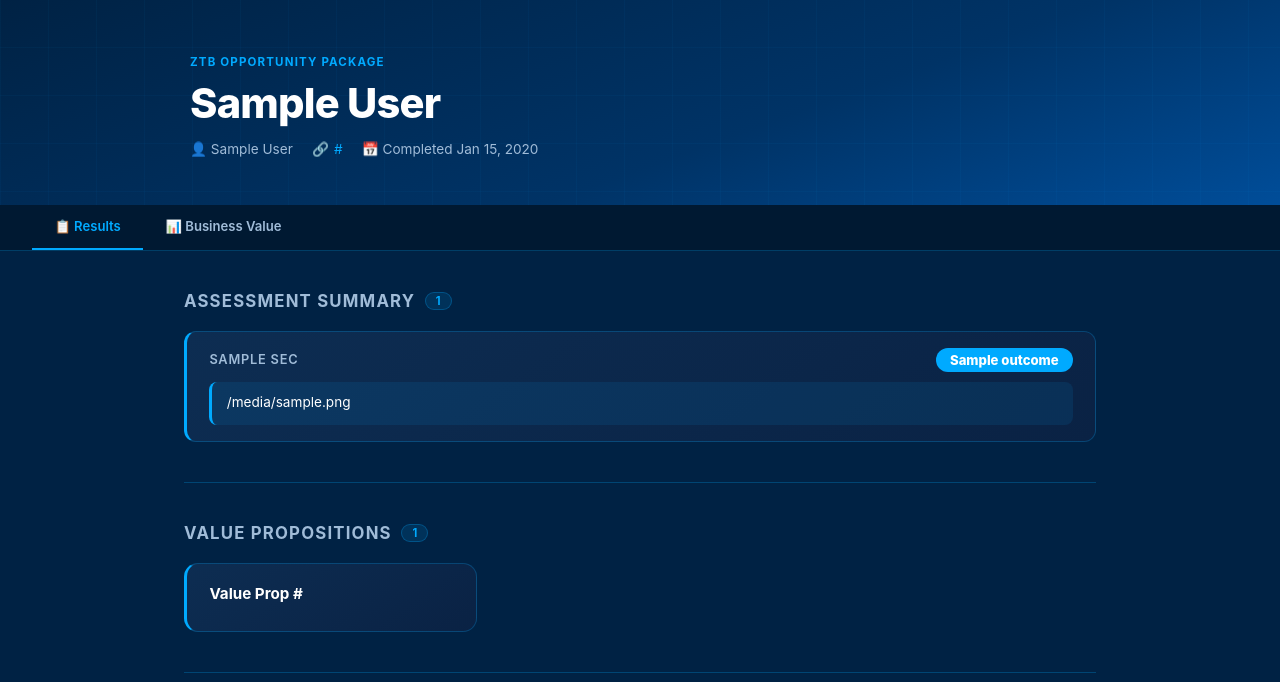
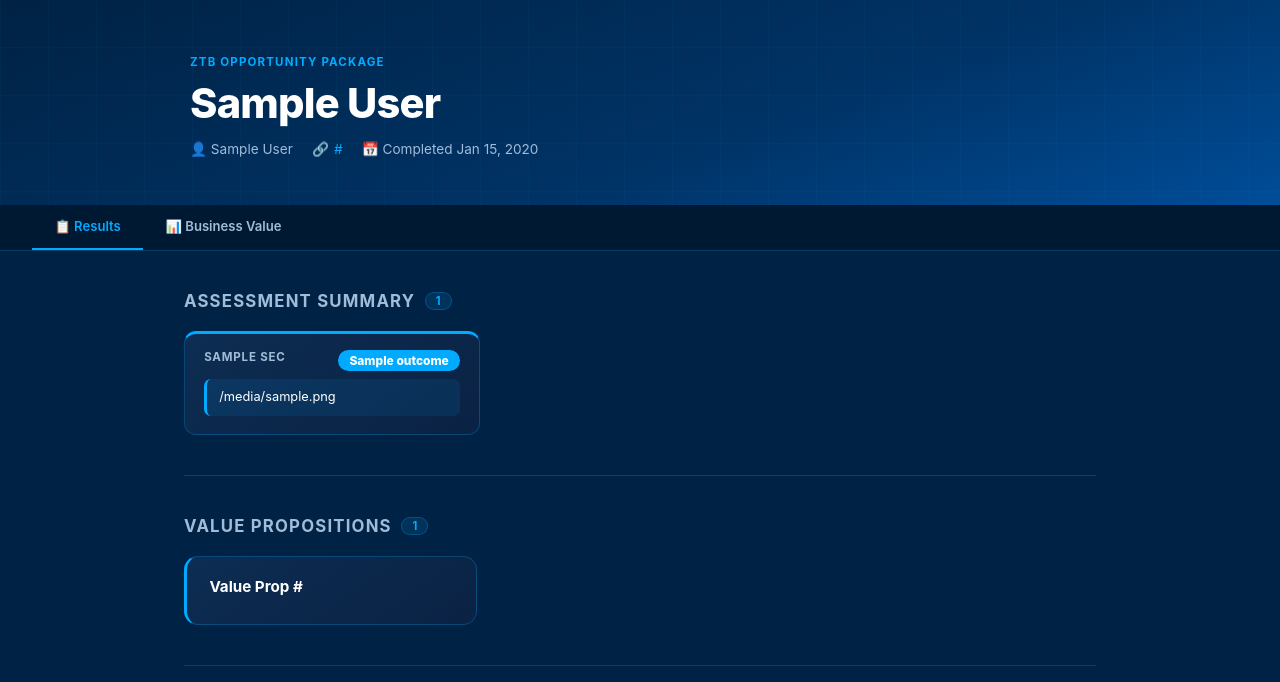
Before and after one commit to rakeshsharma91/ztb-super-app, a Flask app: template templates/user_results.html in a window 1280 px wide. Shown: the part 59-741 px from the top of the page. Run offline with Flask 3, Linux system fonts and the light colour scheme; tables that the repository leaves empty hold one stand-in row (values such as "Sample post"); the template is opened without the code that fills it: values that come from a table or form of the project are taken from there, most other values are stand-ins (such as "Sample title", 1, 10 or a date in 2020).

Commit message:
Redesign assessment summary as compact 3-col tiles

```diff
--- a/templates/user_results.html
+++ b/templates/user_results.html
@@ -46,18 +46,60 @@
     .section-badge { background: rgba(0,170,255,0.12); border: 1px solid rgba(0,170,255,0.28); border-radius: 20px; padding: 1px 10px; font-size: 0.7rem; font-weight: 700; color: var(--accent); }
     .section-divider { border: none; border-top: 1px solid var(--border); margin: 2.5rem 0; }
 
-    /* ── ASSESSMENT SUMMARY ── */
-    .summary-grid { display: flex; flex-wrap: wrap; gap: 12px; }
-    .summary-card { background: linear-gradient(145deg, #0d2d52, #0a2244); border: 1px solid var(--border); border-left: 3px solid var(--accent); border-radius: 12px; padding: 1rem 1.4rem; display: flex; align-items: center; justify-content: space-between; gap: 1.5rem; flex: 1 1 220px; min-width: 200px; transition: border-color 0.2s, box-shadow 0.2s; }
-    .summary-card:hover { border-color: var(--accent); box-shadow: 0 4px 20px rgba(0,170,255,0.1); }
-    .summary-card-name { font-size: 0.8rem; font-weight: 600; color: var(--text-muted); text-transform: uppercase; letter-spacing: 0.06em; }
-    .summary-card-outcome { background: var(--accent); color: var(--navy-dark); font-size: 0.82rem; font-weight: 800; padding: 4px 14px; border-radius: 20px; white-space: nowrap; }
-    .summary-card-banner { background: linear-gradient(145deg, #0d2d52, #0a2244); border: 1px solid var(--border); border-radius: 12px; padding: 1rem 1.4rem; flex: 1 1 100%; width: 100%; transition: border-color 0.2s, box-shadow 0.2s; }
-    .summary-card-banner:hover { box-shadow: 0 4px 20px rgba(0,0,0,0.2); }
-    .summary-card-banner-top { display: flex; align-items: center; justify-content: space-between; gap: 1rem; margin-bottom: 0.65rem; }
-    .summary-card-banner-name { font-size: 0.8rem; font-weight: 600; color: var(--text-muted); text-transform: uppercase; letter-spacing: 0.06em; }
-    .summary-card-banner-outcome { font-size: 0.82rem; font-weight: 800; padding: 4px 14px; border-radius: 20px; white-space: nowrap; color: #fff; }
-    .summary-card-banner-text { font-size: 0.85rem; line-height: 1.6; color: var(--white); padding: 0.65rem 0.9rem; border-radius: 8px; border-left: 3px solid; }
+    /* ── ASSESSMENT SUMMARY TILES ── */
+    .summary-grid {
+      display: grid;
+      grid-template-columns: repeat(3, 1fr);
+      gap: 12px;
+    }
+    @media (max-width: 900px) { .summary-grid { grid-template-columns: repeat(2, 1fr); } }
+    @media (max-width: 560px) { .summary-grid { grid-template-columns: 1fr; } }
+
+    .summary-tile {
+      background: linear-gradient(145deg, #0d2d52, #0a2244);
+      border: 1px solid var(--border);
+      border-top: 3px solid var(--accent);
+      border-radius: 12px;
+      padding: 1rem 1.2rem 1.1rem;
+      display: flex;
+      flex-direction: column;
+      gap: 0.55rem;
+      transition: box-shadow 0.2s, border-top-color 0.2s;
+    }
+    .summary-tile:hover { box-shadow: 0 4px 20px rgba(0,170,255,0.12); }
+    .summary-tile-top {
+      display: flex;
+      align-items: flex-start;
+      justify-content: space-between;
+      gap: 0.6rem;
+    }
+    .summary-tile-name {
+      font-size: 0.72rem;
+      font-weight: 700;
+      color: var(--text-muted);
+      text-transform: uppercase;
+      letter-spacing: 0.07em;
+      line-height: 1.3;
+      flex: 1;
+    }
+    .summary-tile-badge {
+      font-size: 0.75rem;
+      font-weight: 800;
+      padding: 3px 11px;
+      border-radius: 20px;
+      white-space: nowrap;
+      color: #fff;
+      flex-shrink: 0;
+    }
+    .summary-tile-text {
+      font-size: 0.8rem;
+      line-height: 1.6;
+      color: var(--white);
+      padding: 0.5rem 0.75rem;
+      border-radius: 7px;
+      border-left: 3px solid;
+      background: rgba(255,255,255,0.04);
+    }
 
     /* VALUE PROPS */
     .vp-grid { display: grid; grid-template-columns: repeat(auto-fill, minmax(280px, 1fr)); gap: 1rem; }
@@ -191,7 +233,6 @@
       .navbar { padding: 0 1rem; }
       .download-section { flex-direction: column; align-items: flex-start; }
       .vp-grid { grid-template-columns: 1fr; }
-      .summary-grid { flex-direction: column; }
       .col-action { display: none; }
       .bva-body { padding: 1.5rem 1rem 4rem; }
     }
@@ -262,21 +303,16 @@
   </div>
   <div class="summary-grid">
     {% for sec in section_outcomes %}
-      {% if sec.banner %}
-        {% set c = sec.color if sec.color else '#00aaff' %}
-        <div class="summary-card-banner" style="border-color: {{ c }}40; border-left: 3px solid {{ c }};">
-          <div class="summary-card-banner-top">
-            <span class="summary-card-banner-name">{{ sec.name }}</span>
-            <span class="summary-card-banner-outcome" style="background: {{ c }};">{{ sec.outcome }}</span>
-          </div>
-          <div class="summary-card-banner-text" style="border-left-color: {{ c }}; background: {{ c }}18;">{{ sec.banner }}</div>
+      {% set c = sec.color if sec.color else '#00aaff' %}
+      <div class="summary-tile" style="border-top-color: {{ c }};">
+        <div class="summary-tile-top">
+          <span class="summary-tile-name">{{ sec.name }}</span>
+          <span class="summary-tile-badge" style="background: {{ c }};">{{ sec.outcome }}</span>
         </div>
-      {% else %}
-        <div class="summary-card">
-          <span class="summary-card-name">{{ sec.name }}</span>
-          <span class="summary-card-outcome">{{ sec.outcome }}</span>
-        </div>
-      {% endif %}
+        {% if sec.banner %}
+        <div class="summary-tile-text" style="border-left-color: {{ c }}; background: {{ c }}18;">{{ sec.banner }}</div>
+        {% endif %}
+      </div>
     {% endfor %}
   </div>
   <hr class="section-divider">
@@ -575,24 +611,22 @@ let _bvaSections = [];
 let _bvaChart    = null;
 let _bvaSaveTimer = null;
 
-// Slider definitions — maps to BVAConfig fields
 const SLIDER_DEFS = [
-  { key: 'site_count',     label: 'Number of Sites',              min: 1,   max: 500,     step: 1,    fmt: 'int',     hint: 'From assessment' },
-  { key: 'device_count',   label: 'Network Devices',              min: 1,   max: 5000,    step: 1,    fmt: 'int'      },
-  { key: 'hw_cost',        label: 'HW Cost / Device ($)',         min: 500, max: 20000,   step: 100,  fmt: 'dollar'   },
-  { key: 'hw_support_pct', label: 'HW Annual Support %',          min: 0,   max: 50,      step: 1,    fmt: 'pct'      },
-  { key: 'mpls_cost',      label: 'MPLS Cost / Site / Mo ($)',    min: 100, max: 10000,   step: 100,  fmt: 'dollar'   },
-  { key: 'broadband_cost', label: 'Broadband / Site / Mo ($)',    min: 50,  max: 2000,    step: 50,   fmt: 'dollar'   },
-  { key: 'mpls_usage_pct', label: 'MPLS Usage % of Sites',        min: 0,   max: 100,     step: 5,    fmt: 'pct'      },
-  { key: 'fte_count',      label: 'Network FTEs',                 min: 1,   max: 100,     step: 1,    fmt: 'int'      },
-  { key: 'fte_salary',     label: 'FTE Annual Salary ($)',        min: 40000, max: 400000, step: 5000, fmt: 'dollar'  },
-  { key: 'fte_time_pct',   label: 'FTE Time on Manual Ops %',     min: 0,   max: 100,     step: 5,    fmt: 'pct'      },
-  { key: 'breach_cost',    label: 'Breach Cost ($)',              min: 100000, max: 50000000, step: 100000, fmt: 'dollar' },
-  { key: 'legacy_risk_pct', label: 'Legacy Breach Risk % / yr',   min: 0,   max: 50,      step: 0.5,  fmt: 'pct'      },
-  { key: 'zscaler_risk_pct', label: 'Zscaler Breach Risk % / yr', min: 0,   max: 10,      step: 0.1,  fmt: 'pct'      },
+  { key: 'site_count',      label: 'Number of Sites',              min: 1,      max: 500,      step: 1,      fmt: 'int',    hint: 'From assessment' },
+  { key: 'device_count',    label: 'Network Devices',              min: 1,      max: 5000,     step: 1,      fmt: 'int'     },
+  { key: 'hw_cost',         label: 'HW Cost / Device ($)',         min: 500,    max: 20000,    step: 100,    fmt: 'dollar'  },
+  { key: 'hw_support_pct',  label: 'HW Annual Support %',          min: 0,      max: 50,       step: 1,      fmt: 'pct'     },
+  { key: 'mpls_cost',       label: 'MPLS Cost / Site / Mo ($)',    min: 100,    max: 10000,    step: 100,    fmt: 'dollar'  },
+  { key: 'broadband_cost',  label: 'Broadband / Site / Mo ($)',    min: 50,     max: 2000,     step: 50,     fmt: 'dollar'  },
+  { key: 'mpls_usage_pct',  label: 'MPLS Usage % of Sites',        min: 0,      max: 100,      step: 5,      fmt: 'pct'     },
+  { key: 'fte_count',       label: 'Network FTEs',                 min: 1,      max: 100,      step: 1,      fmt: 'int'     },
+  { key: 'fte_salary',      label: 'FTE Annual Salary ($)',        min: 40000,  max: 400000,   step: 5000,   fmt: 'dollar'  },
+  { key: 'fte_time_pct',    label: 'FTE Time on Manual Ops %',     min: 0,      max: 100,      step: 5,      fmt: 'pct'     },
+  { key: 'breach_cost',     label: 'Breach Cost ($)',              min: 100000, max: 50000000, step: 100000, fmt: 'dollar'  },
+  { key: 'legacy_risk_pct', label: 'Legacy Breach Risk % / yr',    min: 0,      max: 50,       step: 0.5,    fmt: 'pct'     },
+  { key: 'zscaler_risk_pct',label: 'Zscaler Breach Risk % / yr',   min: 0,      max: 10,       step: 0.1,    fmt: 'pct'     },
 ];
 
-// Current slider values (live)
 let _bvaVals = {};
 
 function fmtVal(val, fmt) {
@@ -600,7 +634,6 @@ function fmtVal(val, fmt) {
   if (fmt === 'pct')    return val + '%';
   return Number(val).toLocaleString('en-US', { maximumFractionDigits: 0 });
 }
-
 function fmtDollar(val) {
   return '$' + Number(val).toLocaleString('en-US', { maximumFractionDigits: 0 });
 }
@@ -609,24 +642,19 @@ async function initBVA() {
   const res  = await fetch('/user/' + CUSTOMER_SLUG + '/bva-config');
   const data = await res.json();
   if (!data.success) return;
-
   _bvaConfig   = data.config;
   _bvaSections = data.sections;
-
-  // Build initial values: config defaults → overrides → site_count from answers
   SLIDER_DEFS.forEach(def => {
     let val = _bvaConfig[def.key] ?? def.min;
     if (data.overrides && data.overrides[def.key] !== undefined) val = data.overrides[def.key];
     _bvaVals[def.key] = Number(val);
   });
-  // site_count is special — not in BVAConfig, derived separately
   if (data.site_count_from_answers !== null && data.site_count_from_answers !== undefined) {
     if (!data.overrides || data.overrides['site_count'] === undefined) {
       _bvaVals['site_count'] = data.site_count_from_answers;
     }
   }
   if (!_bvaVals['site_count']) _bvaVals['site_count'] = 30;
-
   buildSliders();
   renderBVA();
 }
@@ -649,7 +677,6 @@ function buildSliders() {
         <span>${fmtVal(def.max, def.fmt)}</span>
       </div>`;
     container.appendChild(card);
-
     const slider = card.querySelector('#sl-' + def.key);
     slider.addEventListener('input', () => {
       const newVal = parseFloat(slider.value);
@@ -676,7 +703,6 @@ function computeVars() {
   const breachCost       = v.breach_cost       || 0;
   const legacyRiskPct    = v.legacy_risk_pct   || 0;
   const zscalerRiskPct   = v.zscaler_risk_pct  || 0;
-
   const legacyHwCost     = (devices * hwCost / 3) + (devices * hwCost * hwSupportPct / 100);
   const mplsSites        = sites * mplsUsagePct / 100;
   const broadbandSites   = sites * (1 - mplsUsagePct / 100);
@@ -690,7 +716,6 @@ function computeVars() {
   const legacy3yr        = (legacyHwCost + legacyNetwork + fteCount * fteSalary) * 3;
   const zscaler3yr       = (legacy3yr * 0.28) + (zscalerNetwork * 3) + (fteCount * fteSalary * 3) - (opsSavings * 3);
   const hardSavings3yr   = legacy3yr - zscaler3yr;
-
   return {
     sites, devices, legacyHwCost, mplsSites, broadbandSites,
     legacyNetwork, zscalerNetwork, networkSavings,
@@ -711,14 +736,12 @@ function safeEval(formula, vars) {
 
 function renderBVA() {
   const cv = computeVars();
-
-  // ── KPI Cards ──────────────────────────────────────────────────────────────
   const savingsPct = cv.legacy3yr > 0 ? Math.round(cv.hardSavings3yr / cv.legacy3yr * 100) : 0;
   const kpis = [
-    { title: 'TOTAL LEGACY RUN COST',     value: fmtDollar(cv.legacy3yr),       sub: 'Summing HW support, bandwidth, management labor.',   color: '#14b8a6' },
-    { title: 'ZSCALER SUBSCRIPTION EST.', value: fmtDollar(cv.zscaler3yr),      sub: 'Platform consolidates VPN, SWG, DLP & monitoring.',   color: '#6366f1' },
-    { title: '3-YR HARD COST SAVINGS',    value: fmtDollar(cv.hardSavings3yr),  sub: savingsPct + '% TCO reduction',                        color: '#22c55e' },
-    { title: 'AVOIDED RISK VALUE',        value: fmtDollar(cv.riskSaving * 3),  sub: 'Based on prevented lateral breach probability.',      color: '#f43f5e' },
+    { title: 'TOTAL LEGACY RUN COST',     value: fmtDollar(cv.legacy3yr),       sub: 'Summing HW support, bandwidth, management labor.',  color: '#14b8a6' },
+    { title: 'ZSCALER SUBSCRIPTION EST.', value: fmtDollar(cv.zscaler3yr),      sub: 'Platform consolidates VPN, SWG, DLP & monitoring.', color: '#6366f1' },
+    { title: '3-YR HARD COST SAVINGS',    value: fmtDollar(cv.hardSavings3yr),  sub: savingsPct + '% TCO reduction',                      color: '#22c55e' },
+    { title: 'AVOIDED RISK VALUE',        value: fmtDollar(cv.riskSaving * 3),  sub: 'Based on prevented lateral breach probability.',    color: '#f43f5e' },
   ];
   const kpiRow = document.getElementById('bva-kpi-row');
   kpiRow.innerHTML = kpis.map(k => `
@@ -728,24 +751,21 @@ function renderBVA() {
       <div class="bva-kpi-sub">${k.sub}</div>
     </div>`).join('');
 
-  // ── Chart ──────────────────────────────────────────────────────────────────
-  const legacyPerYr   = cv.legacy3yr / 3;
-  const zscalerPerYr  = cv.zscaler3yr / 3;
+  const legacyPerYr  = cv.legacy3yr / 3;
+  const zscalerPerYr = cv.zscaler3yr / 3;
   const chartData = {
     labels: ['Year 1 Run Cost', 'Year 2 Run Cost', 'Year 3 Run Cost'],
     datasets: [
-      { label: 'Legacy Hub-and-Spoke Infrastructure', data: [legacyPerYr, legacyPerYr, legacyPerYr], backgroundColor: 'rgba(244,63,94,0.75)', borderColor: '#f43f5e', borderWidth: 1, borderRadius: 4 },
+      { label: 'Legacy Hub-and-Spoke Infrastructure', data: [legacyPerYr, legacyPerYr, legacyPerYr],    backgroundColor: 'rgba(244,63,94,0.75)',  borderColor: '#f43f5e', borderWidth: 1, borderRadius: 4 },
       { label: 'Zscaler Zero Trust Strategy',          data: [zscalerPerYr, zscalerPerYr, zscalerPerYr], backgroundColor: 'rgba(20,184,166,0.75)', borderColor: '#14b8a6', borderWidth: 1, borderRadius: 4 },
     ]
   };
   if (_bvaChart) {
-    _bvaChart.data = chartData;
-    _bvaChart.update();
+    _bvaChart.data = chartData; _bvaChart.update();
   } else {
     const ctx = document.getElementById('bva-chart').getContext('2d');
     _bvaChart = new Chart(ctx, {
-      type: 'bar',
-      data: chartData,
+      type: 'bar', data: chartData,
       options: {
         responsive: true,
         plugins: {
@@ -760,7 +780,6 @@ function renderBVA() {
     });
   }
 
-  // ── Value Drivers (from admin-configured sections) ─────────────────────────
   const driversEl = document.getElementById('bva-drivers');
   if (!_bvaSections.length) {
     driversEl.innerHTML = '<div class="empty-state" style="padding:1rem;font-size:0.8rem;">No value driver sections configured.<br>Add them in Admin → BVA Config.</div>';
@@ -784,7 +803,6 @@ function renderBVA() {
     </div>`).join('');
 }
 
-// ── Debounced save ─────────────────────────────────────────────────────────────
 function scheduleSave() {
   const ind = document.getElementById('bva-save-indicator');
   ind.textContent = 'Saving…'; ind.className = 'bva-save-indicator saving';
```
